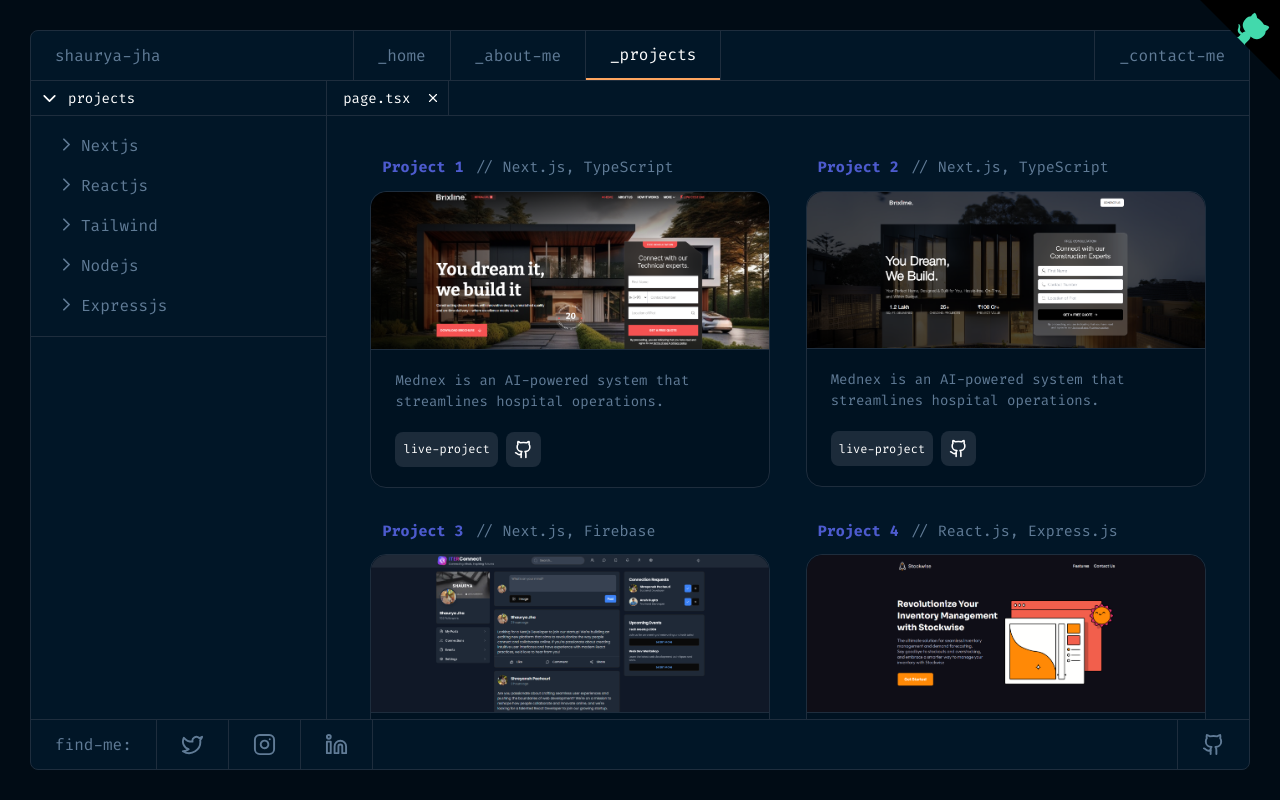
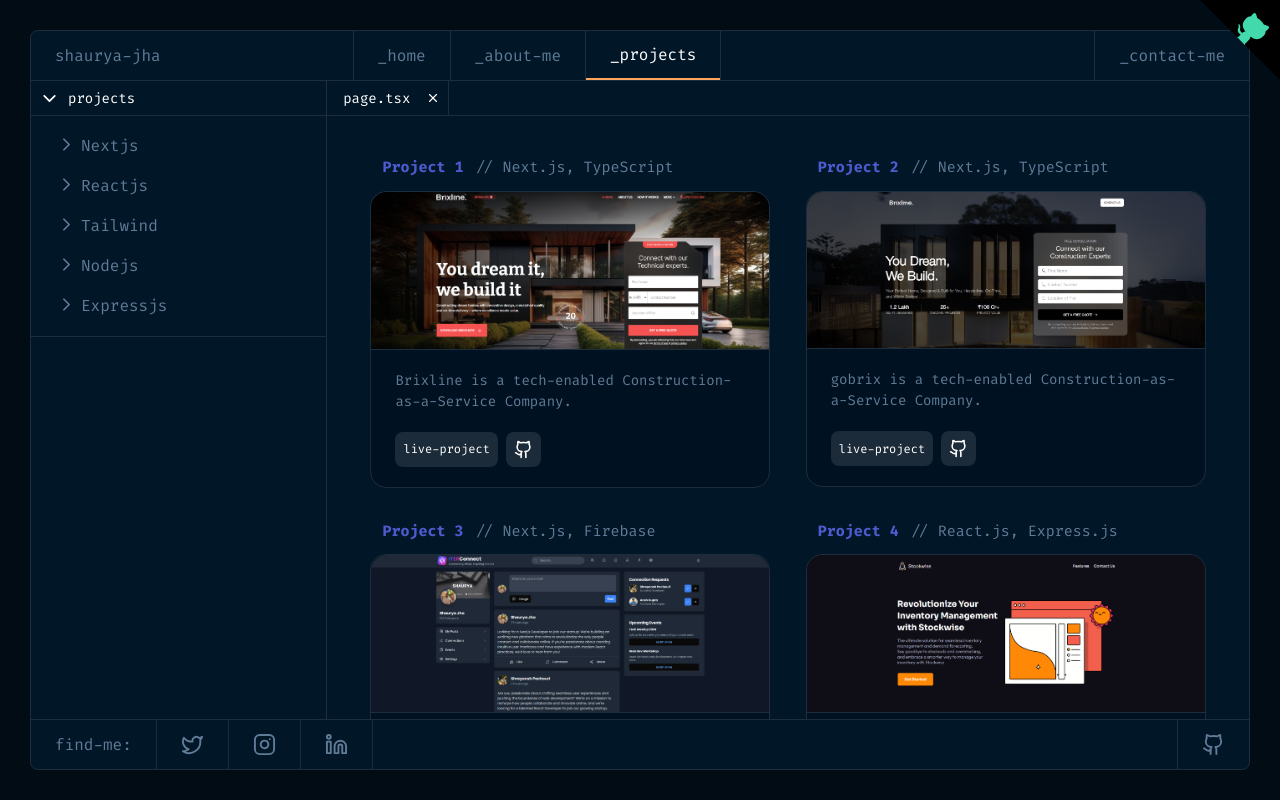
Before and after one commit to shaurya35/shauryacodes.me, a Next.js app: page /projects in a window 1280 px wide. Built offline with nearby package versions, Linux system fonts and the light colour scheme.

Commit message:
Add feat

```diff
--- a/src/app/projects/page.jsx
+++ b/src/app/projects/page.jsx
@@ -87,7 +87,7 @@ const Page = () => {
                     className="rounded-t-2xl border-b border-white"
                   />
                 }
-                description="Mednex is an AI-powered system that streamlines hospital operations."
+                description="Brixline is a tech-enabled Construction-as-a-Service Company."
                 liveSiteLink="http://brixline.com/"
                 githubLink="https://github.com/shaurya35/brixline"
               />
@@ -103,7 +103,7 @@ const Page = () => {
                     className="rounded-t-2xl border-b border-white"
                   />
                 }
-                description="Mednex is an AI-powered system that streamlines hospital operations."
+                description="gobrix is a tech-enabled Construction-as-a-Service Company."
                 liveSiteLink="https://brixline-client-main.vercel.app/"
                 githubLink="https://github.com/shaurya35/brixline"
               />
@@ -121,7 +121,7 @@ const Page = () => {
                     className="rounded-t-2xl border-b border-white"
                   />
                 }
-                description="Mednex is an AI-powered system that streamlines hospital operations."
+                description="Campus-Connect allows students to connect & share resources."
                 liveSiteLink="https://itersocialconnect.vercel.app/"
                 githubLink="https://github.com/shaurya35/ITER-Social-Connect"
               />
```
